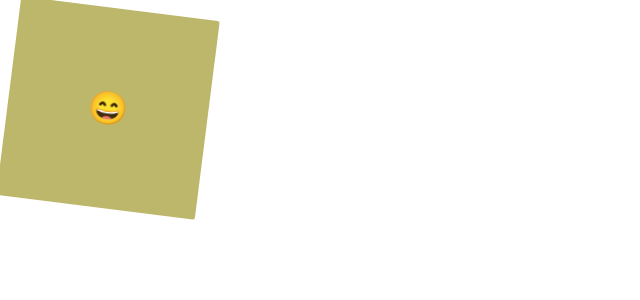
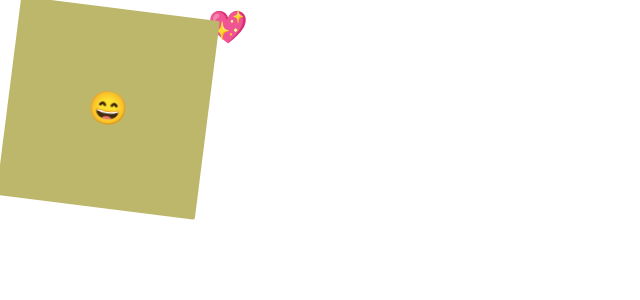
Before and after one commit to gahyeon-park/react-masterclass, a React (Create React App) app: page / in a window 1280 px wide. Shown: the top 300 px of the page, without its empty margins (0-640 px from the left). Built offline with nearby package versions, Linux system fonts and the light colour scheme.

Commit message:
styled component - 가상선택자로 태그가 아닌 컴포넌트 사용

```diff
--- a/src/App.js
+++ b/src/App.js
@@ -47,6 +47,11 @@ const rotationAni = keyframes`
   }
 `;
 
+const Emoji = styled.span`
+  font-size: 2rem;
+  transition: font-size .3s;
+`;
+
 const BoxB = styled.div`
   display: flex;
   justify-content: center;
@@ -56,22 +61,18 @@ const BoxB = styled.div`
   background-color: darkkhaki;
   animation: ${rotationAni} 2s linear infinite;
 
-  span {
-    font-size: 2rem;
-    transition: font-size .3s;
-
-    &:hover {
+  ${Emoji}:hover {
       font-size: 4rem;
     }
-  }
 `;
 
 function App() {
   return (
     <Father as="header">
       <BoxB>
-        <span>&#128516;</span>
+        <Emoji as="p">&#128516;</Emoji>
       </BoxB>
+      <Emoji>&#128150;</Emoji>
     </Father>
   )
 }
```
